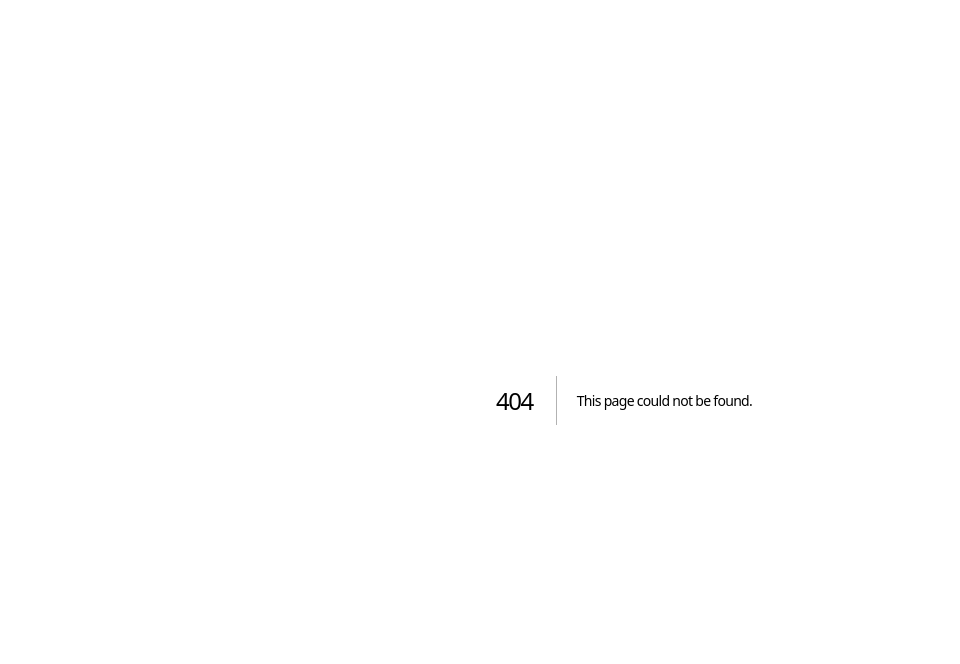
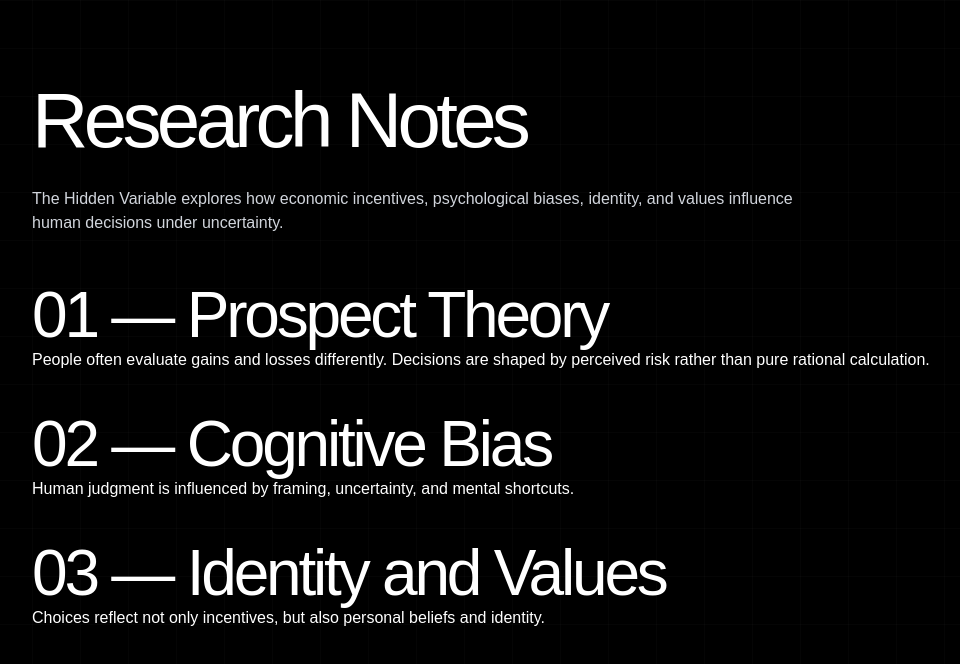
Before and after one commit to wendyzlzhang-sketch/the-hidden-variable, a Next.js app: page /research-notes in a window 1280 px wide. Before the commit this address had no page. Shown: the top 664 px of the page, without its empty margins (16-976 px from the left). Built offline with nearby package versions, Linux system fonts and the light colour scheme.

Commit message:
Create page.tsx

```diff
--- /dev/null
+++ b/src/app/research-notes/page.tsx
@@ -0,0 +1,55 @@
+export default function ResearchNotes() {
+  return (
+    <main className="min-h-screen bg-black text-white p-12">
+
+      <h1 className="text-5xl mb-8">
+        Research Notes
+      </h1>
+
+      <p className="max-w-3xl text-gray-300">
+        The Hidden Variable explores how economic incentives,
+        psychological biases, identity, and values influence
+        human decisions under uncertainty.
+      </p>
+
+
+      <div className="mt-12 space-y-10">
+
+        <section>
+          <h2 className="text-2xl">
+            01 — Prospect Theory
+          </h2>
+          <p>
+            People often evaluate gains and losses differently.
+            Decisions are shaped by perceived risk rather than
+            pure rational calculation.
+          </p>
+        </section>
+
+
+        <section>
+          <h2 className="text-2xl">
+            02 — Cognitive Bias
+          </h2>
+          <p>
+            Human judgment is influenced by framing,
+            uncertainty, and mental shortcuts.
+          </p>
+        </section>
+
+
+        <section>
+          <h2 className="text-2xl">
+            03 — Identity and Values
+          </h2>
+          <p>
+            Choices reflect not only incentives,
+            but also personal beliefs and identity.
+          </p>
+        </section>
+
+      </div>
+
+    </main>
+  );
+}
```
